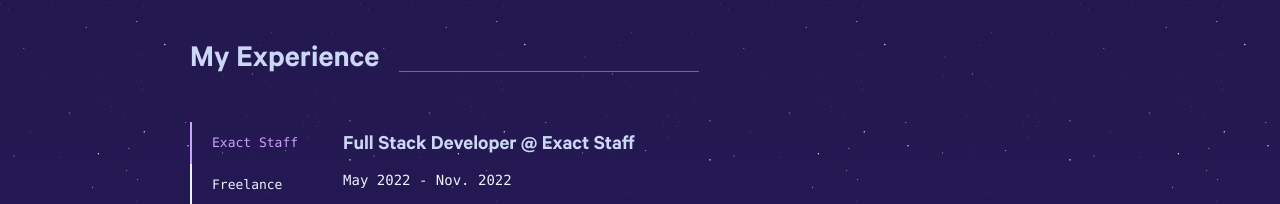
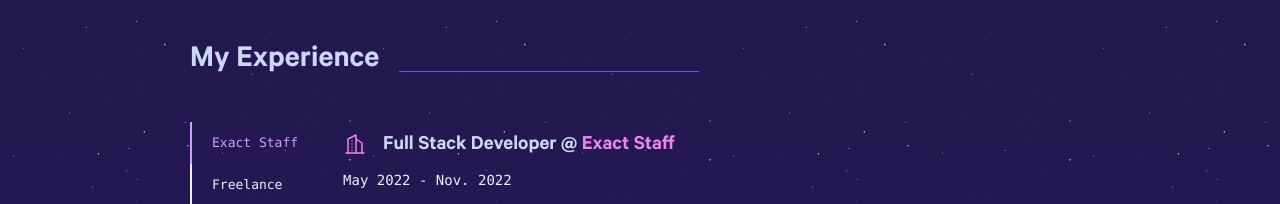
Before and after one commit to neillydev/v2, a Next.js app: page / in a window 1280 px wide. Shown: the part 1582-1786 px from the top of the page. Built offline with nearby package versions, Linux system fonts and the light colour scheme.

Commit message:
change props for experience cards

```diff
--- a/src/components/Experience.tsx
+++ b/src/components/Experience.tsx
@@ -3,6 +3,7 @@ import { motion } from "framer-motion";
 
 import styles from '../../styles/Experience.module.css';
 import ExperienceCard from './ExperienceCard';
+
 
 const Experience = forwardRef((props: any, ref: any) => {
     const [selected, setSelected] = useState(0);
@@ -38,18 +39,22 @@ const Experience = forwardRef((props: any, ref: any) => {
                     </div>
 
                     {selected === 0 ?
-                    <ExperienceCard title='Full Stack Developer @ Exact Staff' duration='May 2022 - Nov. 2022' achievements={[
+                    <ExperienceCard title='Full Stack Developer @' duration='May 2022 - Nov. 2022' achievements={[
                         'Completely refactored an API, handling all backend functionality for associate onboarding, boosting development productivity by 60%, using NodeJS and GraphQL.',
                         'Developed a system of automated text messaging-based reminders, promoting associate acquisition by 30%, utilizing NodeJS, PostgreSQL, and GraphQL.',
                         'Engineered an administrator panel web application utilizing React, NextJS, GraphQL, NodeJS, and PostgreSQL, optimizing associate data fetching for all corporate staff.',
                         'Oversaw all development projects in a team including front-end, back-end, and SQL/PostgreSQL database management systems. ',
-                    ]} />
+                    ]}
+                    company
+                    companyName='Exact Staff'
+                    companyLink='https://www.exactstaff.com/' />
                     :
                     <ExperienceCard title='Software Developer - Freelance' duration='Jan. 2016 - May 2022' achievements={[
                         'Created a backend API in NodeJS, Express, MySQL, and Typescript which handled authentication using JSON Web Tokens.',
                         'Engineered and maintained an API for a referral system, resulting in thousands of customer acquisitions, leveraging NodeJS, Express, and PostgreSQL',
                         'Developed Java plugins for multiple clients'
-                    ]}  />
+                    ]}
+                    company={false} />
                 }
                 </div>
             </div>
```
